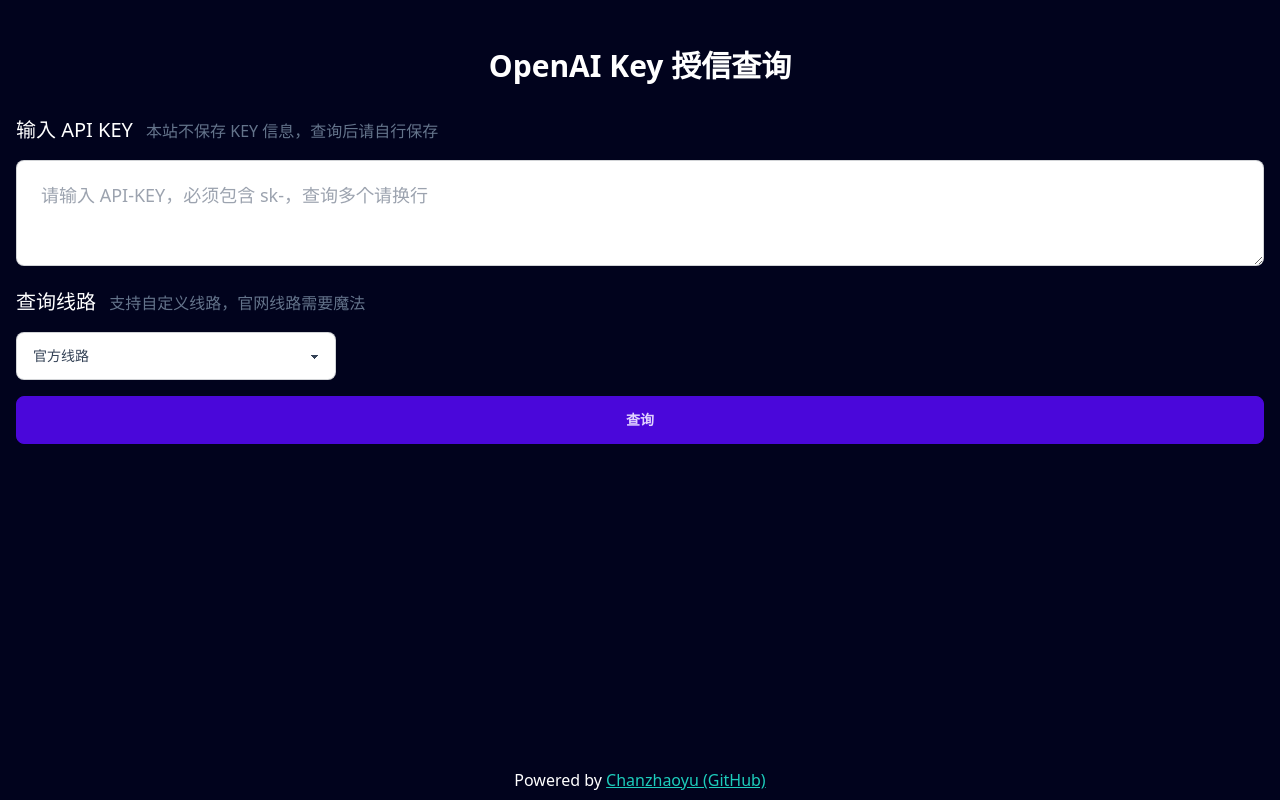
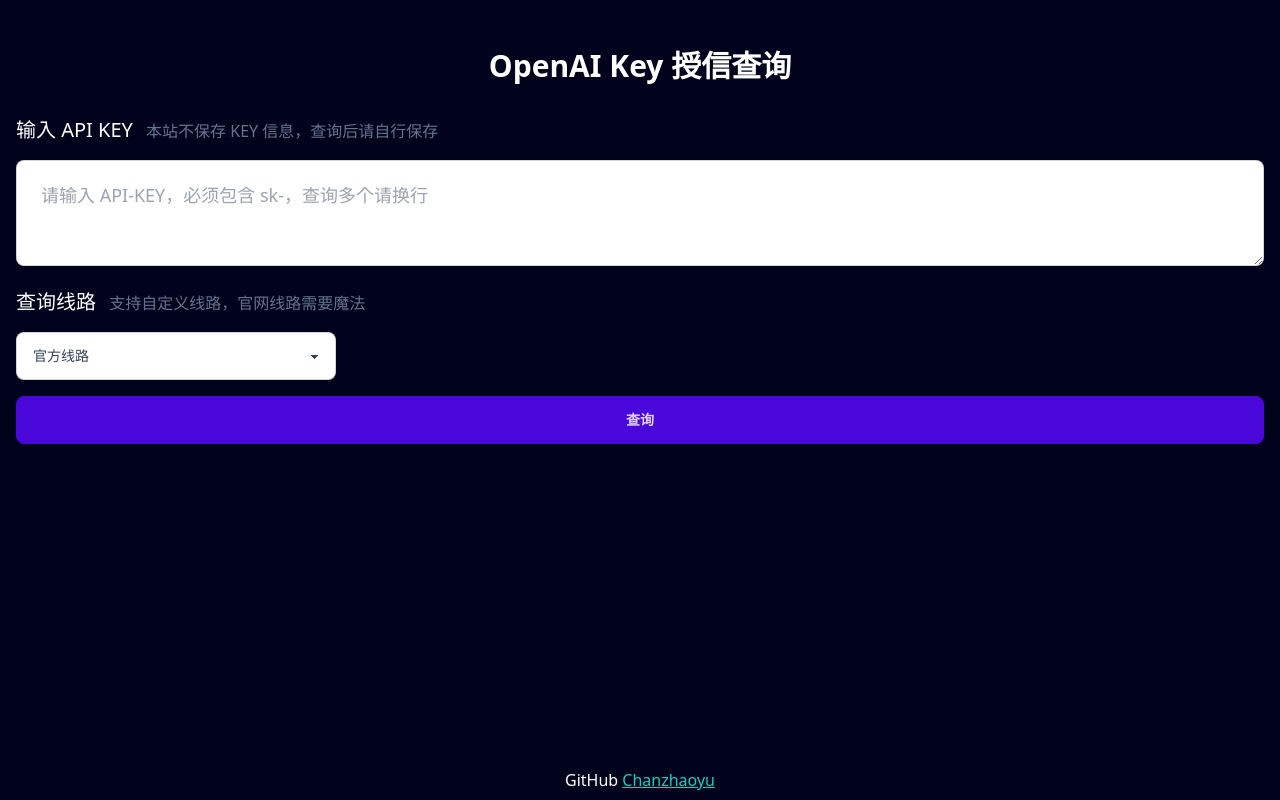
Before and after one commit to Chanzhaoyu/openai-billing-query, a Nuxt app: page / in a window 1280 px wide. Built offline with nearby package versions, Linux system fonts and the light colour scheme.

Commit message:
perf: 优化界面

```diff
--- a/app.vue
+++ b/app.vue
@@ -1,5 +1,5 @@
 <template>
-  <div class="p-4 pb-6 min-h-screen bg-[#01031d] text-white">
+  <div class="p-4 pb-10 min-h-screen bg-[#01031d] text-white">
     <div class="max-w-screen-xl m-auto">
       <main class="space-y-4">
         <h1 class="my-8 text-3xl font-bold text-center">OpenAI Key 授信查询</h1>
@@ -37,7 +37,7 @@
           <span class="ml-2 text-base text-slate-500"> 支持自定义线路，官网线路需要魔法 </span>
         </h2>
         <div>
-          <select v-model="line" class="w-full max-w-xs select select-bordered text-slate-700">
+          <select v-model="line" :disabled="loading" class="w-full max-w-xs select select-bordered text-slate-700">
             <option value="OpenAI">官方线路</option>
             <option value="Proxy">自定义</option>
           </select>
@@ -45,9 +45,8 @@
         <div v-if="line === 'Proxy'">
           <input v-model.trim="proxyUrl" type="text" placeholder="输入自定义API，默认使用 https 协议" class="w-full input input-bordered text-slate-700" />
         </div>
-        <button class="btn btn-active btn-primary btn-block" :disabled="loading" @click="handleQuery">
-          <span class="loading loading-spinner" v-if="loading"></span>
-          查询
+        <button class="btn btn-active btn-primary btn-block" @click="handleQuery">
+          {{ loading ? "查询中..." : "查询" }}
         </button>
         <div class="space-y-4" v-if="checkArray.length > 0">
           <h2 class="text-xl">查询结果</h2>
@@ -79,6 +78,10 @@
                         <span v-else>未检测</span>
                       </template>
                     </td>
+                    <template v-if="typeof item.error === 'string' && item.error.trim() !== ''">
+                      <td colspan="7">{{ item.error }}</td>
+                    </template>
+                    <template v-else>
                       <td>{{ item.totalAmount }}</td>
                       <td>{{ item.totalUsage }}</td>
                       <td>{{ item.remaining }}</td>
@@ -86,6 +89,7 @@
                       <td>{{ item.checked ? (item.hasGPT4 ? "Yes" : "No") : "" }}</td>
                       <td>{{ item.checked ? (item.isBindCard ? "Yes" : "No") : "" }}</td>
                       <td>{{ item.organizationId }}</td>
+                    </template>
                   </tr>
                 </tbody>
               </table>
@@ -94,9 +98,9 @@
         </div>
       </main>
     </div>
-    <div class="fixed -translate-x-1/2 bottom-2 left-1/2">
-      Powered by
-      <a class="link link-accent" href="https://github.com/Chanzhaoyu/openai-billing-query" target="_blank">Chanzhaoyu (GitHub)</a>
+    <div class="absolute w-full bottom-2 left-0 text-center">
+      GitHub
+      <a class="link link-accent" href="https://github.com/Chanzhaoyu/openai-billing-query" target="_blank">Chanzhaoyu</a>
     </div>
   </div>
 </template>
@@ -113,6 +117,7 @@
   isBindCard?: boolean;
   remaining?: number | string;
   organizationId?: string;
+  error?: string;
 }
 
 const apiKeyInput = ref<string>("");
@@ -121,9 +126,11 @@
 
 const proxyUrl = ref<string>("");
 
-const loading = ref(false);
+const checkArray = ref<KeyItem[]>([]);
 
-const checkArray = ref<KeyItem[]>([]);
+const loading = computed<boolean>(() => {
+  return checkArray.value.some((item) => (item.loading = true));
+});
 
 function filterKeys() {
   const keys = apiKeyInput.value.split(/[,\s，\n]+/).filter((key) => key.startsWith("sk-"));
@@ -146,6 +153,7 @@
 }
 
 function handleClose(index: number) {
+  if (loading.value) return window.alert('正在查询中，请稍后再试！');
   checkArray.value.splice(index, 1);
 }
 
@@ -155,6 +163,8 @@
 }
 
 async function handleQuery() {
+  if (loading.value) return;
+
   checkArray.value = [];
 
   // 进行匹配
@@ -196,9 +206,6 @@
   const before90Days = new Date(now.getTime() - 90 * 24 * 60 * 60 * 1000);
   const after24Hours = new Date(now.getTime() + 24 * 60 * 60 * 1000);
 
-  // 当月第一天
-  const monthFirstDay = new Date(now.getFullYear(), now.getMonth(), 1);
-
   let startDate = formatDate(before90Days);
   let endDate = formatDate(after24Hours);
 
@@ -221,7 +228,7 @@
     keyItem.loading = true;
     let response = await fetch(urlSubscription, { headers });
     if (!response.ok) {
-      window.alert("API KEY 错误或账号被封，请登录 OpenAI 查看。");
+      keyItem.error = "API KEY 错误或账号被封，请登录 OpenAI 查看。";
       return;
     }
 
@@ -268,6 +275,7 @@
 
     return Promise.resolve();
   } catch (error) {
+    keyItem.error = '请求出错'
     return Promise.reject(error);
   } finally {
     keyItem.checked = true;
```
Lines whose indentation alone changed are shown as unchanged.
